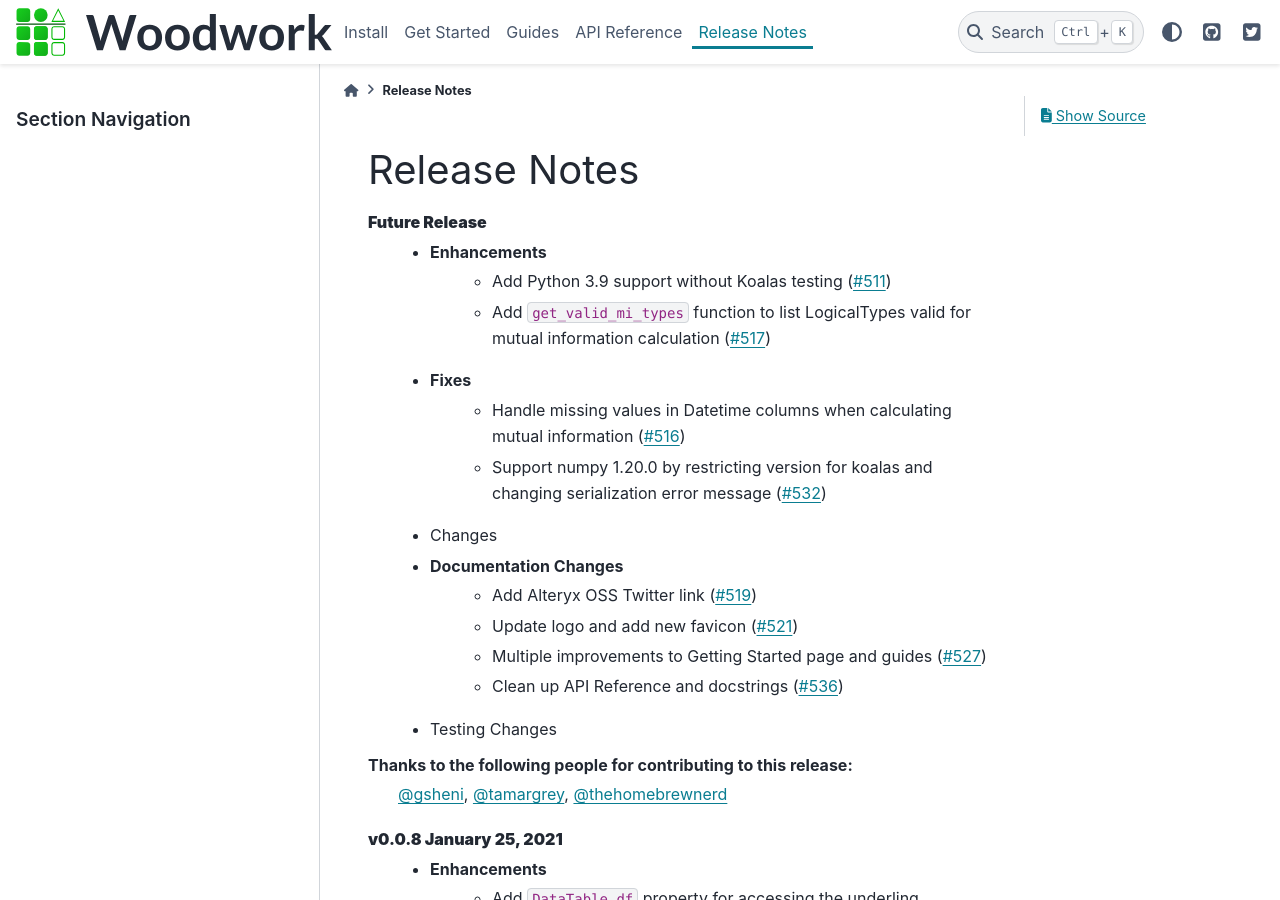
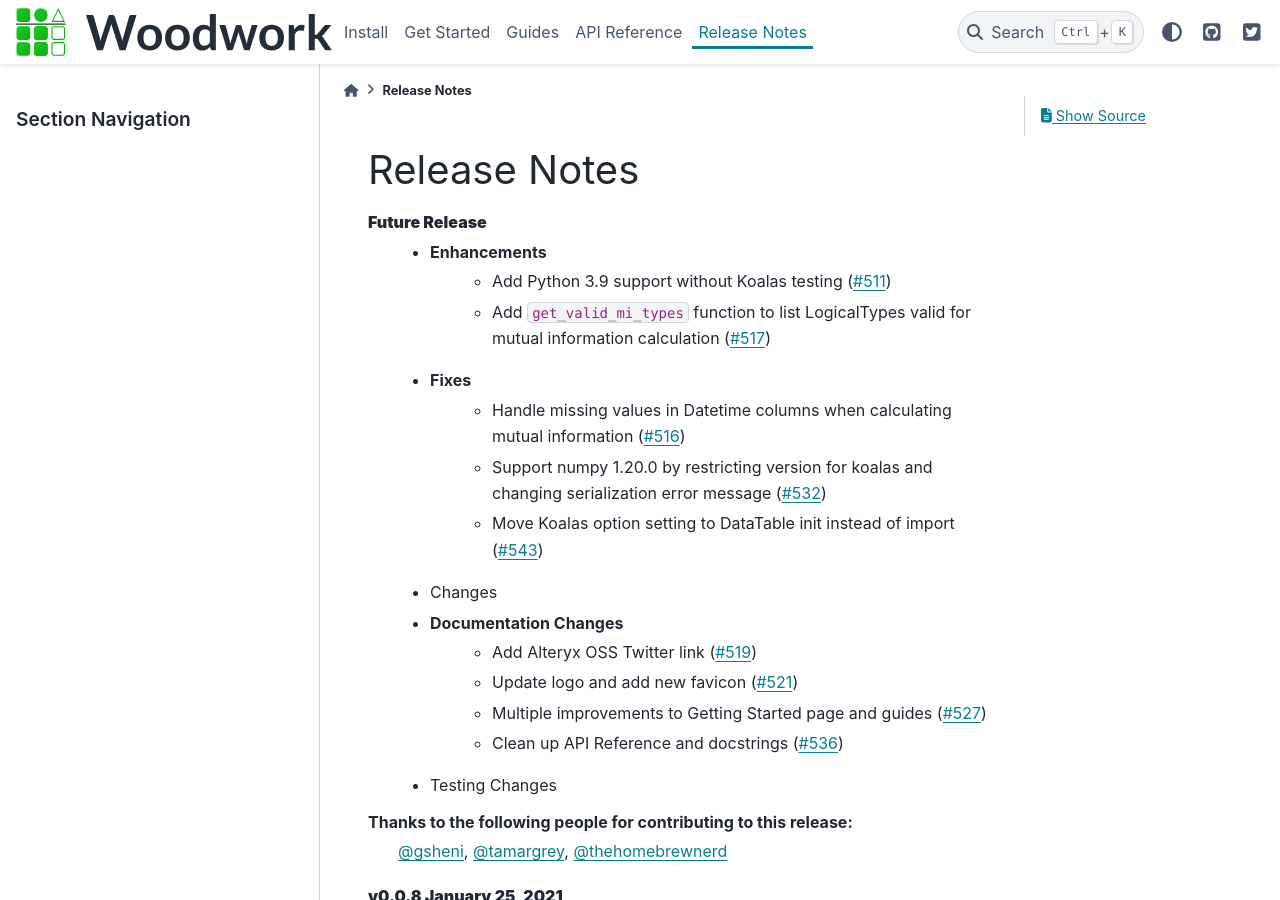
Before and after one commit to alteryx/woodwork, a Sphinx documentation site: the page built from docs/source/release_notes.rst, in a window 1280 px wide and 900 px high. Built offline with Sphinx 7.4.7 and the PyData theme 0.15.4, drawn with Linux system fonts in a browser that asks for light colours; comment, search, counter and statistics services are not loaded.

Commit message:
update release notes

```diff
--- a/docs/source/release_notes.rst
+++ b/docs/source/release_notes.rst
@@ -9,6 +9,7 @@ Release Notes
     * Fixes
         * Handle missing values in Datetime columns when calculating mutual information (:pr:`516`)
         * Support numpy 1.20.0 by restricting version for koalas and changing serialization error message (:pr:`532`)
+        * Move Koalas option setting to DataTable init instead of import (:pr:`543`)
     * Changes
     * Documentation Changes
         * Add Alteryx OSS Twitter link (:pr:`519`)
```
